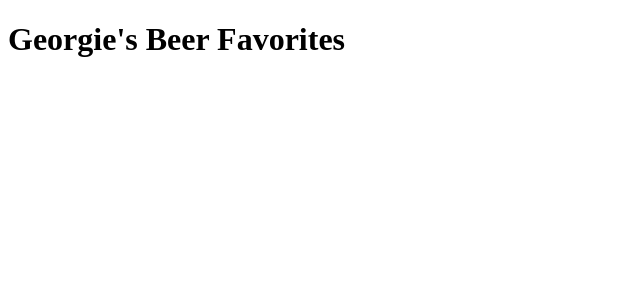
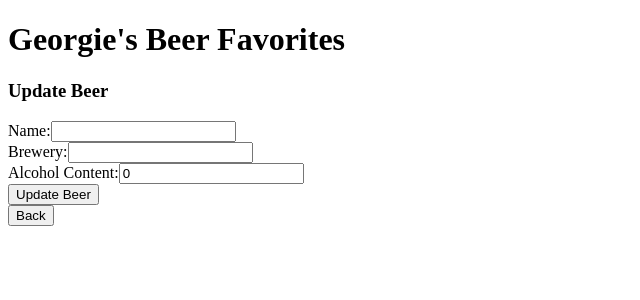
Before and after one commit to tbawel/beer-favorites, a React (Create React App) app in the folder client/: page /beers/update/1 in a window 1280 px wide. Shown: the top 300 px of the page, without its empty margins (0-640 px from the left). Built offline with nearby package versions, Linux system fonts and the light colour scheme; no server answers.

Commit message:
update component

```diff
--- a/client/src/App.js
+++ b/client/src/App.js
@@ -2,6 +2,7 @@ import React, { Component } from 'react';
 import { BrowserRouter, Switch, Route } from 'react-router-dom';
 import BeerList from './BeerList';
 import BeerDetails from './BeerDetails';
+import BeerUpdate from './BeerUpdate';
 
 class App extends Component {
 
@@ -11,6 +12,7 @@ class App extends Component {
 				<Switch>
 					<Route exact path='/' component={BeerList} />
 					<Route exact path='/beers/:id' component={BeerDetails} />
+					<Route exact path='/beers/update/:id' component={BeerUpdate} />
 				</Switch>
 			</BrowserRouter>
     );
--- a/client/src/BeerDetails.js
+++ b/client/src/BeerDetails.js
@@ -1,4 +1,5 @@
 import React, { Component } from 'react';
+import { Link } from 'react-router-dom';
 import axios from 'axios';
 
 class BeerDetails extends Component {
@@ -32,7 +33,8 @@ class BeerDetails extends Component {
           <li>Brewery: { this.state.details.brewery }</li>
           <li>Alochol Content: { this.state.details.alcoholContent }</li>
         </ul>
-        <button onClick={ (e) => this.props.history.push('/') }>Back</button>
+        <Link to='/'><button>Back</button></Link>
+        <Link to={ '/beers/update/' + this.state.details.id }><button>Edit</button></Link>
       </div>
     );
   }
--- /dev/null
+++ b/client/src/BeerUpdate.js
@@ -0,0 +1,83 @@
+import React, { Component } from 'react';
+import { Link } from 'react-router-dom';
+import axios from 'axios';
+
+class BeerUpdate extends Component {
+  constructor() {
+    super();
+    this.state = {
+      name: '',
+      brewery: '',
+      alcoholContent: 0
+    }
+  }
+
+  componentDidMount() {
+
+    // API GET request => get beer by Id
+    axios.get('/api/beers/' + this.props.match.params.id)
+      .then((response) => {
+        this.setState({
+          name: response.data.name,
+          brewery: response.data.brewery,
+          alcoholContent: response.data.alcoholContent
+        })
+      })
+      .catch((error) => {
+        console.log(error);
+      });
+  }
+
+  /**
+   * Update properties on every key up
+   */
+  handleInputChange(e) {
+    this.setState({
+        [e.target.name]: e.target.value
+    });
+  }
+
+  /* Gets called when user clicks "Update Beer" button
+   * via JS native onSubmit form event handler
+   */
+  updateBeer(e) {
+    e.preventDefault(); // prevent default behavior of refreshing page
+
+
+    // UPDATE/PUT API request, 2nd parameter = updated beer object
+    axios.put('/api/beers/' + this.props.match.params.id, {
+      name: this.refs.name.value, // this.refs accesses ref attributes on form inputs (React feature)
+      brewery: this.refs.brewery.value,
+      alcoholContent: this.refs.alcoholContent.value
+    })
+    .then((response) => { // successfull api call = beer updated in mongodb database
+
+    })
+    .catch((error) => {
+    	console.log(error);
+    });
+  }
+
+  /**
+   * see https://reactjs.org/docs/forms.html#controlled-components for onChange
+   */
+  render() {
+    return (
+      <div>
+        <h3>Update Beer</h3>
+        <form onSubmit={ (e) => this.updateBeer(e) }>
+          <label id="updateBeerName">Name:</label>
+          <input id="updateBeerName" value={ this.state.name } name="name" ref="name" type="text" onChange={ (e) => this.handleInputChange(e) }/><br/>
+          <label id="updateBeerBrewery">Brewery:</label>
+          <input id="updateBeerBrewery" value={ this.state.brewery } name="brewery" ref="brewery" type="text" onChange={ (e) => this.handleInputChange(e) }/><br/>
+          <label id="updateBeerAlcoholContent">Alcohol Content:</label>
+          <input id="updateBeerAlcoholContent" value={ this.state.alcoholContent } name="alcoholContent" ref="alcoholContent" type="number" onChange={ (e) => this.handleInputChange(e) }/><br/>
+          <button>Update Beer</button>
+        </form>
+        <Link to={ '/beers/' + this.props.match.params.id }> <button>Back</button></Link>
+      </div>
+    );
+  }
+}
+
+export default BeerUpdate;
```
